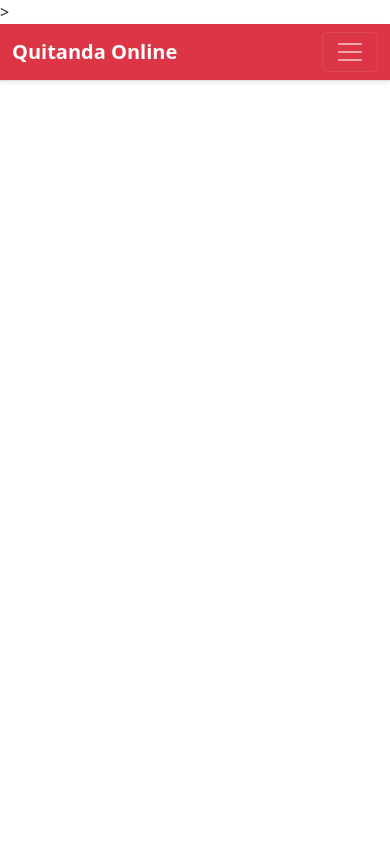
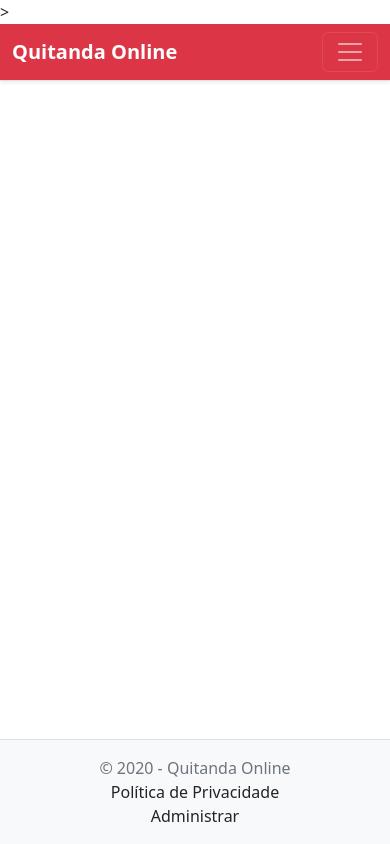
Before and after one commit to pdias-felipe/quitanda_online_bootstrap5, a website: page index.html in a window 390 px wide. Drawn offline with nearby package versions, Linux system fonts and the light colour scheme.

Commit message:
footer responsivo ok

```diff
--- a/index.html
+++ b/index.html
@@ -48,7 +48,23 @@
 
     </main>
 
-    <footer>
+    <footer class="border-top fixed-bottom text-muted bg-light">
+        <div class="container">
+            <div class="row py-3">
+
+                <div class="col-12 col-md-4 text-center text-md-left">
+                    &copy; 2020 - Quitanda Online
+                </div>
+                <div class="col-12 col-md-4 text-center">
+                    <a href="#" class="text-decoration-none text-dark">Política de Privacidade</a>
+                </div>
+                <div class="col-12 col-md-4 text-center text-md-right">
+                    <a href="#" class="text-decoration-none text-dark">Administrar</a>
+                </div>
+
+            </div>
+
+        </div>
 
     </footer>
 
```
